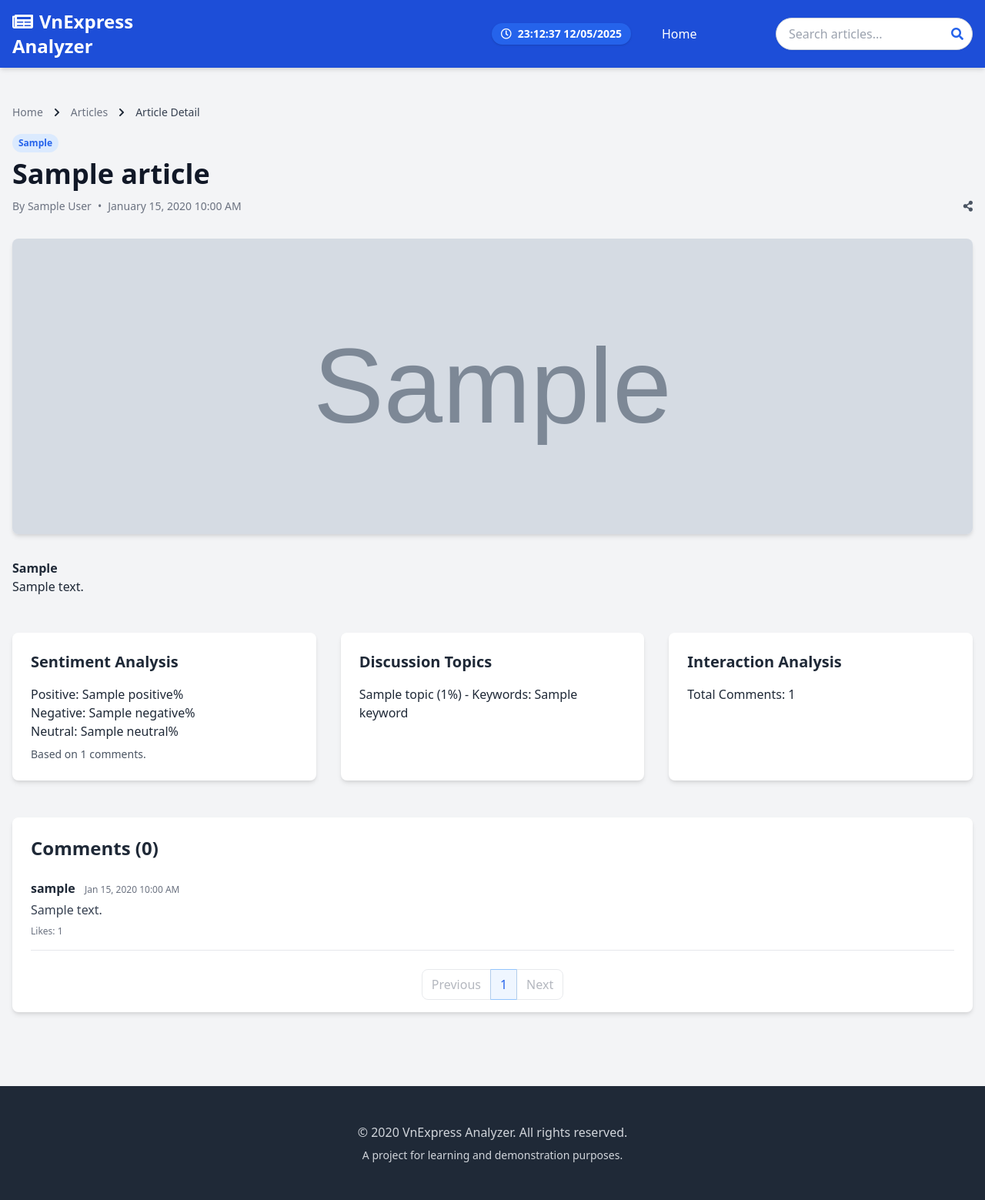
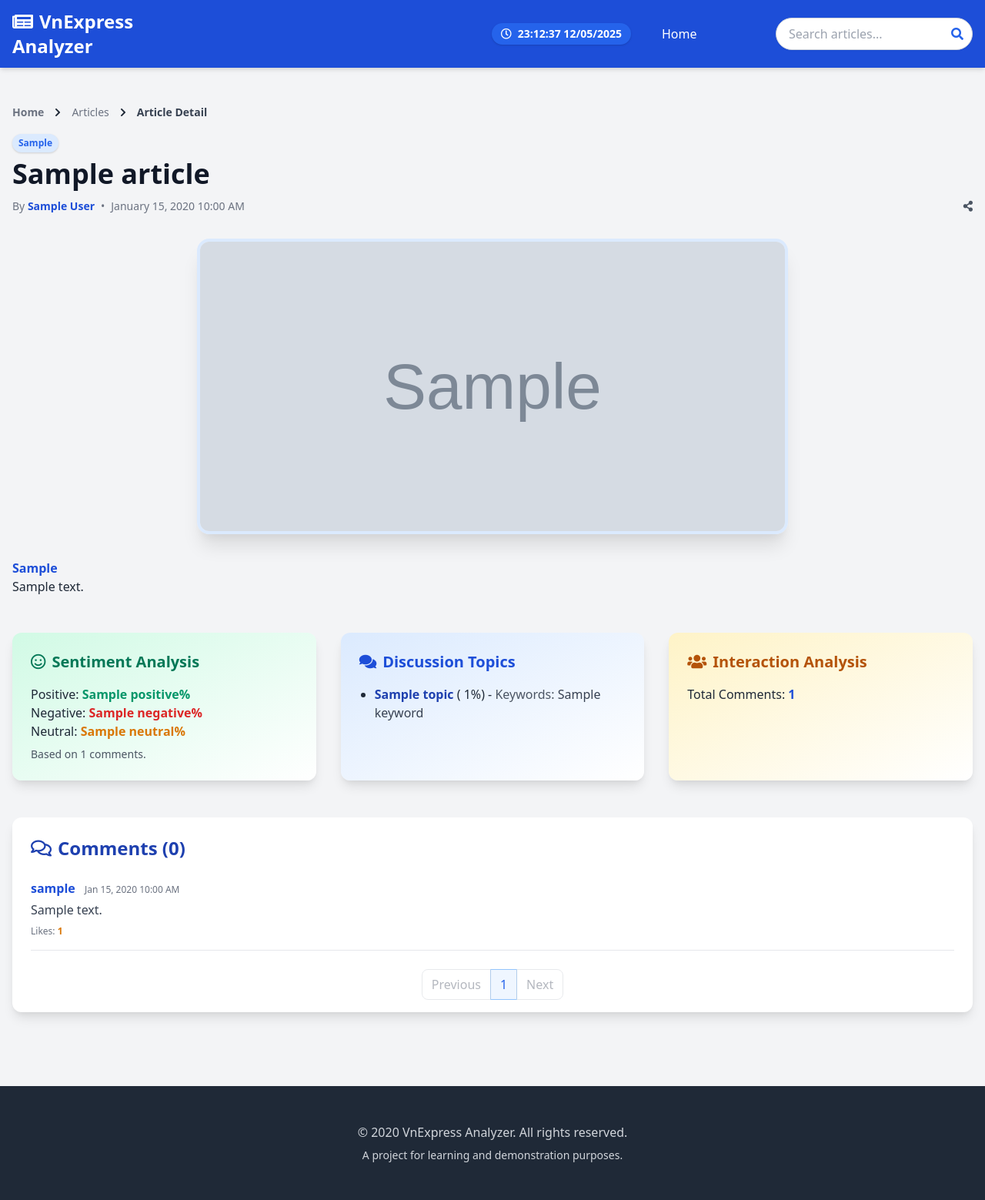
Before and after one commit to EurusDFIR/VnExpress_Anls, a Flask app: template app/templates/article_detail.html in a window 1280 px wide. Shown: the whole page at 77% size. Run offline with Flask 3, Linux system fonts and the light colour scheme; tables that the repository leaves empty hold one stand-in row (values such as "Sample post"); the template is opened without the code that fills it: values that come from a table or form of the project are taken from there, most other values are stand-ins (such as "Sample title", 1, 10 or a date in 2020); grey boxes marked "Sample" are stand-in pictures.

Commit message:
Update UI/tailwind Css

```diff
--- a/app/templates/article_detail.html
+++ b/app/templates/article_detail.html
@@ -1,13 +1,13 @@
 {% extends "layouts/base.html" %} {% block title %}{{ article.title or 'Article
 Detail' }}{% endblock %} {% block content %}
-<div class="container mx-auto px-4 py-8">
+<div class="container mx-auto px-4 py-8 animate-fade-in">
   <!-- Breadcrumbs -->
-  <nav class="text-sm mb-4" aria-label="Breadcrumb">
+  <nav class="text-sm mb-4 animate-slide-down" aria-label="Breadcrumb">
     <ol class="list-none p-0 inline-flex">
       <li class="flex items-center">
         <a
           href="{{ url_for('main.index') }}"
-          class="text-gray-500 hover:text-blue-600"
+          class="text-gray-500 hover:text-blue-600 font-semibold transition-colors duration-150"
           >Home</a
         >
         <svg
@@ -33,56 +33,59 @@ Detail' }}{% endblock %} {% block content %}
         </svg>
       </li>
       <li>
-        <span class="text-gray-700 font-medium">Article Detail</span>
+        <span class="text-gray-700 font-bold">Article Detail</span>
       </li>
     </ol>
   </nav>
 
   <!-- Article Header -->
-  <div class="mb-8">
+  <div class="mb-8 animate-slide-up">
     {% if article.category %}
     <span
-      class="px-2 py-1 bg-blue-100 text-blue-600 text-xs font-semibold rounded-full mb-2 inline-block"
+      class="px-2 py-1 bg-blue-100 text-blue-600 text-xs font-semibold rounded-full mb-2 inline-block shadow"
       >{{ article.category }}</span
     >
     {% endif %}
-    <h1 class="text-3xl md:text-4xl font-bold text-gray-900 mb-3">
+    <h1
+      class="text-3xl md:text-4xl font-extrabold text-gray-900 mb-3 drop-shadow-lg"
+    >
       {{ article.title or 'N/A' }}
     </h1>
     <div class="text-sm text-gray-500 flex items-center">
       {% if article.author and article.author != "Không rõ" %}
-      <span>By {{ article.author }}</span>
+      <span
+        >By
+        <span class="font-semibold text-blue-700"
+          >{{ article.author }}</span
+        ></span
+      >
       <span class="mx-2">•</span>
       {% endif %} {% if article.publish_datetime %}
       <span>{{ article.publish_datetime.strftime('%B %d, %Y %I:%M %p') }}</span>
       {% elif article.published_date_str %}
       <span>{{ article.published_date_str }}</span>
       {% endif %} {# Nút Share - bạn có thể thêm JavaScript để xử lý #}
-      <button class="ml-auto text-gray-600 hover:text-blue-600">
+      <button
+        class="ml-auto text-gray-600 hover:text-blue-600 transition-colors duration-150"
+      >
         <i class="fas fa-share-alt"></i>
       </button>
     </div>
   </div>
 
   <!-- Article Image (Dynamic) -->
-  {% if article.image_url %}
+  <div class="w-full flex justify-center animate-fade-in">
     <img
-    src="{{ article.image_url }}"
+      src="{{ article.image_url or url_for('static', filename='images/article_placeholder_large.png') }}"
       alt="Article image"
-    class="w-full h-auto md:h-96 object-cover rounded-lg shadow-md mb-8"
+      class="w-full max-w-3xl h-auto md:h-96 object-cover rounded-2xl shadow-xl mb-8 border-4 border-blue-100"
     />
-  {% else %}
-  <img
-    src="{{ url_for('static', filename='images/article_placeholder_large.png') }}"
-    alt="Article image"
-    class="w-full h-auto md:h-96 object-cover rounded-lg shadow-md mb-8"
-  />
-  {% endif %}
+  </div>
 
   <!-- Article Content -->
-  <div class="prose prose-lg max-w-none text-gray-800 mb-12">
+  <div class="prose prose-lg max-w-none text-gray-800 mb-12 animate-fade-in">
     {% if article.sapo %}
-    <p class="lead font-semibold">{{ article.sapo }}</p>
+    <p class="lead font-semibold text-blue-700">{{ article.sapo }}</p>
     {% endif %} {% if article.content %} {{ article.content | nl2br | safe }} {#
     nl2br để chuyển \n thành <br />, safe để render HTML nếu có #} {% else %}
     <p>No content available for this article.</p>
@@ -90,35 +93,56 @@ Detail' }}{% endblock %} {% block content %}
   </div>
 
   <!-- Analysis Sections (Hiện tại dùng dữ liệu giả lập hoặc ẩn đi) -->
-  <div class="grid grid-cols-1 md:grid-cols-3 gap-8 mb-12">
+  <div class="grid grid-cols-1 md:grid-cols-3 gap-8 mb-12 animate-fade-in">
     <!-- Sentiment Analysis Placeholder -->
-    <div class="bg-white p-6 rounded-lg shadow-md">
-      <h3 class="text-xl font-semibold text-gray-800 mb-4">
-        Sentiment Analysis
+    <div
+      class="bg-gradient-to-br from-green-100 to-white p-6 rounded-xl shadow-lg hover:shadow-2xl transition-all duration-200"
+    >
+      <h3 class="text-xl font-bold text-green-700 mb-4 flex items-center">
+        <i class="far fa-smile mr-2"></i> Sentiment Analysis
       </h3>
       {% if sentiment_data and sentiment_data.total_comments > 0 %}
-      <p>Positive: {{ sentiment_data.positive }}%</p>
-      <p>Negative: {{ sentiment_data.negative }}%</p>
-      <p>Neutral: {{ sentiment_data.neutral }}%</p>
+      <p>
+        Positive:
+        <span class="font-semibold text-green-600">
+          {{ sentiment_data.positive }}%
+        </span>
+      </p>
+      <p>
+        Negative:
+        <span class="font-semibold text-red-600">
+          {{ sentiment_data.negative }}%
+        </span>
+      </p>
+      <p>
+        Neutral:
+        <span class="font-semibold text-yellow-600">
+          {{ sentiment_data.neutral }}%
+        </span>
+      </p>
       <p class="mt-2 text-sm text-gray-600">
         Based on {{ sentiment_data.total_comments }} comments.
       </p>
-      {# Thêm biểu đồ ở đây sau này #} {% else %}
+      {% else %}
       <p class="text-gray-500">No sentiment data available yet.</p>
       {% endif %}
     </div>
 
     <!-- Discussion Topics Placeholder -->
-    <div class="bg-white p-6 rounded-lg shadow-md">
-      <h3 class="text-xl font-semibold text-gray-800 mb-4">
-        Discussion Topics
+    <div
+      class="bg-gradient-to-br from-blue-100 to-white p-6 rounded-xl shadow-lg hover:shadow-2xl transition-all duration-200"
+    >
+      <h3 class="text-xl font-bold text-blue-700 mb-4 flex items-center">
+        <i class="fas fa-comments mr-2"></i> Discussion Topics
       </h3>
       {% if discussion_topics %}
-      <ul>
+      <ul class="list-disc pl-5">
         {% for topic in discussion_topics %}
         <li>
-          {{ topic.name }} ({{ topic.percentage }}%) - Keywords: {{
-          topic.keywords | join(', ') }}
+          <span class="font-semibold text-blue-800">{{ topic.name }}</span> ( {{
+          topic.percentage }}%) -
+          <span class="text-gray-600">Keywords:</span>
+          <span class="text-gray-700"> {{ topic.keywords | join(', ') }} </span>
         </li>
         {% endfor %}
       </ul>
@@ -128,29 +152,40 @@ Detail' }}{% endblock %} {% block content %}
     </div>
 
     <!-- Interaction Analysis Placeholder -->
-    <div class="bg-white p-6 rounded-lg shadow-md">
-      <h3 class="text-xl font-semibold text-gray-800 mb-4">
-        Interaction Analysis
+    <div
+      class="bg-gradient-to-br from-yellow-100 to-white p-6 rounded-xl shadow-lg hover:shadow-2xl transition-all duration-200"
+    >
+      <h3 class="text-xl font-bold text-yellow-700 mb-4 flex items-center">
+        <i class="fas fa-users mr-2"></i> Interaction Analysis
       </h3>
-      <p>Total Comments: {{ interaction_data.total_comments }}</p>
-      {% if interaction_data.total_comments > 0 %} {# Thêm các thông tin khác từ
-      interaction_data #} {% else %}
+      <p>
+        Total Comments:
+        <span class="font-semibold text-blue-700">
+          {{ interaction_data.total_comments }}
+        </span>
+      </p>
+      {% if interaction_data.total_comments > 0 %}
+      <!-- Thêm các thông tin khác từ interaction_data nếu có -->
+      {% else %}
       <p class="text-gray-500">No interaction data available yet.</p>
       {% endif %}
     </div>
   </div>
 
   <!-- Comments Section (Tạm thời để trống hoặc thông báo) -->
-  <div class="bg-white p-6 rounded-lg shadow-md">
-    <h3 class="text-2xl font-semibold text-gray-800 mb-6">
-      Comments ({{ article.total_comments_count or 0 }})
+  <div class="bg-white p-6 rounded-xl shadow-lg animate-fade-in">
+    <h3 class="text-2xl font-bold text-blue-800 mb-6 flex items-center">
+      <i class="far fa-comments mr-2"></i> Comments ({{
+      article.total_comments_count or 0 }})
     </h3>
     {% if comments %}
     <div class="space-y-6">
       {% for comment in comments %}
-      <div class="comment-item border-b border-gray-200 pb-4">
+      <div class="comment-item border-b border-gray-200 pb-4 animate-fade-in">
         <p>
-          <strong>{{ comment.user_name or 'Anonymous' }}</strong>
+          <strong class="text-blue-700"
+            >{{ comment.user_name or 'Anonymous' }}</strong
+          >
           <span class="text-xs text-gray-500 ml-2">
             {{ comment.comment_datetime.strftime('%b %d, %Y %I:%M %p') if
             comment.comment_datetime else comment.comment_date_str }}
@@ -158,8 +193,12 @@ Detail' }}{% endblock %} {% block content %}
         </p>
         <p class="text-gray-700 mt-1">{{ comment.comment_text }}</p>
         <div class="text-xs text-gray-500 mt-2">
-          <span>Likes: {{ comment.likes_count or 0 }}</span>
-          {# Thêm nút Reply và hiển thị replies sau này #}
+          <span>
+            Likes:
+            <span class="font-semibold text-yellow-600">
+              {{ comment.likes_count or 0 }}
+            </span>
+          </span>
         </div>
       </div>
       {% endfor %}
@@ -169,42 +208,50 @@ Detail' }}{% endblock %} {% block content %}
     <nav class="flex justify-center mt-8">
       <ul class="inline-flex items-center -space-x-px">
         <li>
-          <a href="{{ url_for('main.article_detail', article_id=article.id, page=comment_pagination.prev_num) if comment_pagination.has_prev else '#' }}"
-             class="py-2 px-3 ml-0 leading-tight text-gray-500 bg-white rounded-l-lg border border-gray-300 hover:bg-gray-100 hover:text-gray-700 {% if not comment_pagination.has_prev %} opacity-50 cursor-not-allowed {% endif %}">
+          <a
+            href="{{ url_for('main.article_detail', article_id=article.id, page=comment_pagination.prev_num) if comment_pagination.has_prev else '#' }}"
+            class="py-2 px-3 ml-0 leading-tight text-gray-500 bg-white rounded-l-lg border border-gray-300 hover:bg-gray-100 hover:text-gray-700 {% if not comment_pagination.has_prev %} opacity-50 cursor-not-allowed {% endif %} transition-all duration-150"
+          >
             Previous
           </a>
         </li>
-        {% for page_num in comment_pagination.iter_pages(left_edge=1, right_edge=1, left_current=1, right_current=2) %}
-          {% if page_num %}
-            {% if comment_pagination.page == page_num %}
+        {% for page_num in comment_pagination.iter_pages(left_edge=1,
+        right_edge=1, left_current=1, right_current=2) %} {% if page_num %} {%
+        if comment_pagination.page == page_num %}
         <li>
-              <a href="#" aria-current="page"
-                 class="z-10 py-2 px-3 leading-tight text-blue-600 bg-blue-50 border border-blue-300 hover:bg-blue-100 hover:text-blue-700">
+          <a
+            href="#"
+            aria-current="page"
+            class="z-10 py-2 px-3 leading-tight text-blue-600 bg-blue-50 border border-blue-300 hover:bg-blue-100 hover:text-blue-700 transition-all duration-150"
+          >
             {{ page_num }}
           </a>
         </li>
         {% else %}
         <li>
-              <a href="{{ url_for('main.article_detail', article_id=article.id, page=page_num) }}"
-                 class="py-2 px-3 leading-tight text-gray-500 bg-white border border-gray-300 hover:bg-gray-100 hover:text-gray-700">
+          <a
+            href="{{ url_for('main.article_detail', article_id=article.id, page=page_num) }}"
+            class="py-2 px-3 leading-tight text-gray-500 bg-white border border-gray-300 hover:bg-gray-100 hover:text-gray-700 transition-all duration-150"
+          >
             {{ page_num }}
           </a>
         </li>
-            {% endif %}
-          {% else %}
-            <li class="disabled"><span class="py-2 px-3 leading-tight text-gray-400">…</span></li>
-          {% endif %}
-        {% endfor %}
+        {% endif %} {% else %}
+        <li class="disabled">
+          <span class="py-2 px-3 leading-tight text-gray-400">…</span>
+        </li>
+        {% endif %} {% endfor %}
         <li>
-          <a href="{{ url_for('main.article_detail', article_id=article.id, page=comment_pagination.next_num) if comment_pagination.has_next else '#' }}"
-             class="py-2 px-3 leading-tight text-gray-500 bg-white rounded-r-lg border border-gray-300 hover:bg-gray-100 hover:text-gray-700 {% if not comment_pagination.has_next %} opacity-50 cursor-not-allowed {% endif %}">
+          <a
+            href="{{ url_for('main.article_detail', article_id=article.id, page=comment_pagination.next_num) if comment_pagination.has_next else '#' }}"
+            class="py-2 px-3 leading-tight text-gray-500 bg-white rounded-r-lg border border-gray-300 hover:bg-gray-100 hover:text-gray-700 {% if not comment_pagination.has_next %} opacity-50 cursor-not-allowed {% endif %} transition-all duration-150"
+          >
             Next
           </a>
         </li>
       </ul>
     </nav>
-    {% endif %}
-    {% else %}
+    {% endif %} {% else %}
     <p class="text-gray-500">
       No comments to display for this article yet, or comment scraping is
       pending.
@@ -212,4 +259,44 @@ Detail' }}{% endblock %} {% block content %}
     {% endif %}
   </div>
 </div>
+
+<style>
+  @keyframes fade-in {
+    from {
+      opacity: 0;
+    }
+    to {
+      opacity: 1;
+    }
+  }
+  .animate-fade-in {
+    animation: fade-in 1s ease;
+  }
+  @keyframes slide-down {
+    from {
+      transform: translateY(-40px);
+      opacity: 0;
+    }
+    to {
+      transform: translateY(0);
+      opacity: 1;
+    }
+  }
+  .animate-slide-down {
+    animation: slide-down 0.8s cubic-bezier(0.4, 0, 0.2, 1);
+  }
+  @keyframes slide-up {
+    from {
+      transform: translateY(40px);
+      opacity: 0;
+    }
+    to {
+      transform: translateY(0);
+      opacity: 1;
+    }
+  }
+  .animate-slide-up {
+    animation: slide-up 0.8s cubic-bezier(0.4, 0, 0.2, 1);
+  }
+</style>
 {% endblock %}
--- a/scraper/vnexpress_scraper.py
+++ b/scraper/vnexpress_scraper.py
@@ -101,13 +101,13 @@ def scrape_article_details_and_save(article_url, db_session):
         if date_meta_tag and 'content' in date_meta_tag.attrs:
             date_str = date_meta_tag['content']
         else:
-            date_span_tag = soup.find('span', class_='date') # Hoặc time_box_left
+            date_span_tag = soup.find('span', class_='date')
             if date_span_tag: date_str = date_span_tag.get_text(strip=True)
 
         publish_datetime_obj = parse_datetime_from_str(date_str)
 
         author = "Không rõ" # Default
-        # Tìm tác giả (có thể nằm ở nhiều chỗ)
+
         author_elements = soup.select('p.author_mail strong, p[style*="text-align:right"] strong, article.fck_detail > p:last-child strong')
         if author_elements: # Lấy tác giả đầu tiên tìm thấy
             author = author_elements[0].get_text(strip=True)
@@ -157,7 +157,7 @@ def scrape_article_details_and_save(article_url, db_session):
 
     except requests.exceptions.RequestException as e:
         print(f"Lỗi Request khi scrape {article_url}: {e}")
-        db_session.rollback() # Quan trọng: rollback nếu có lỗi
+        db_session.rollback()
         return None
     except Exception as ex:
         print(f"Lỗi không xác định khi scrape và lưu {article_url}: {ex}")
```
Also changed, not shown: app/templates/index.html (+51 -35 lines). Lines whose indentation alone changed are shown as unchanged.
